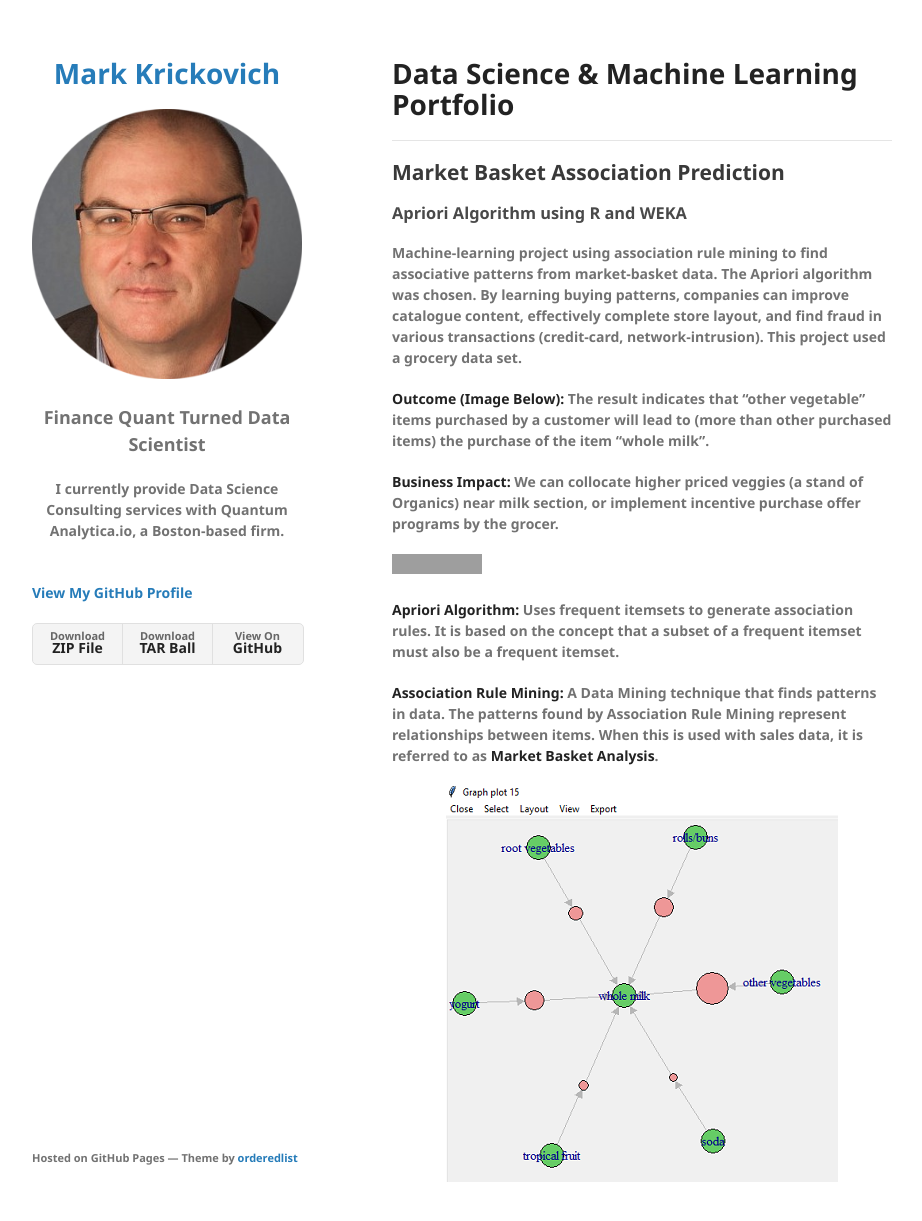
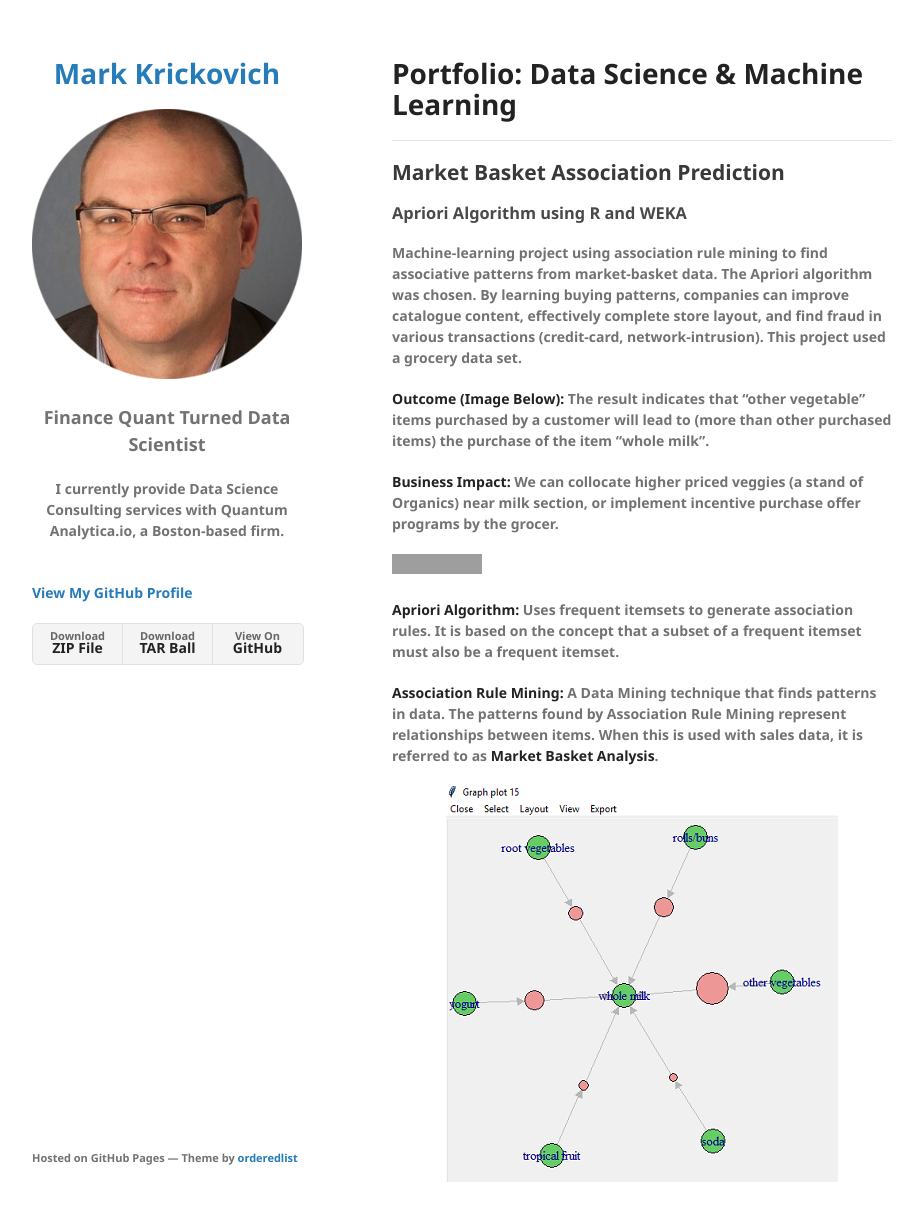
Before and after one commit to MarkKrickovich/MarkKrickovich.github.io, a Jekyll site: the page built from index.md, in a window 1280 px wide and 1237 px high. Shown: the top 1221 px of the window, without its empty margins (178-1100 px from the left). Built offline with Jekyll 4.4.1, drawn with Linux system fonts in a browser that asks for light colours; our own code applies the rules of GitHub Pages for plain Markdown files; grey boxes are pictures that could not be loaded.

```diff
--- a/index.md
+++ b/index.md
@@ -1,4 +1,4 @@
-# Data Science & Machine Learning Portfolio
+# Portfolio: Data Science & Machine Learning
 ---
 ## Market Basket Association Prediction
 ###  Apriori Algorithm using R and WEKA
```
